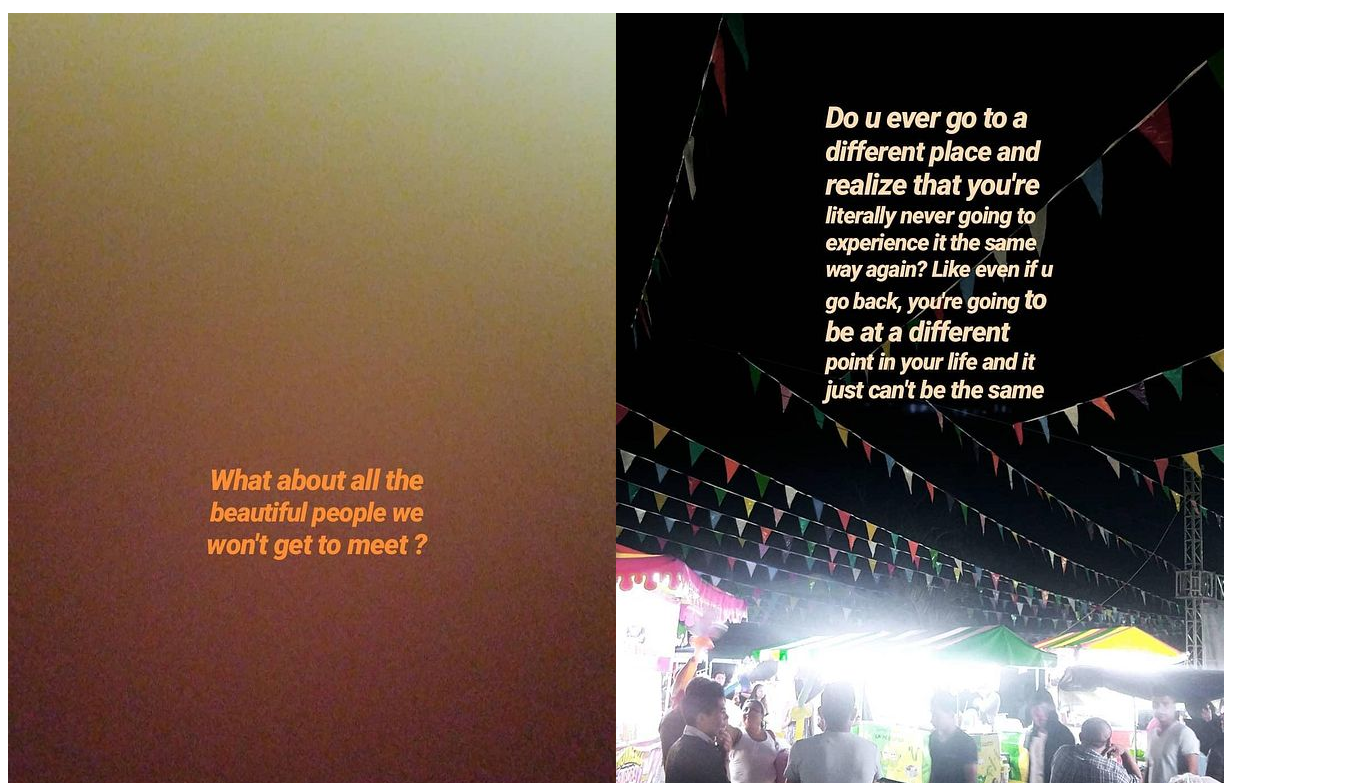
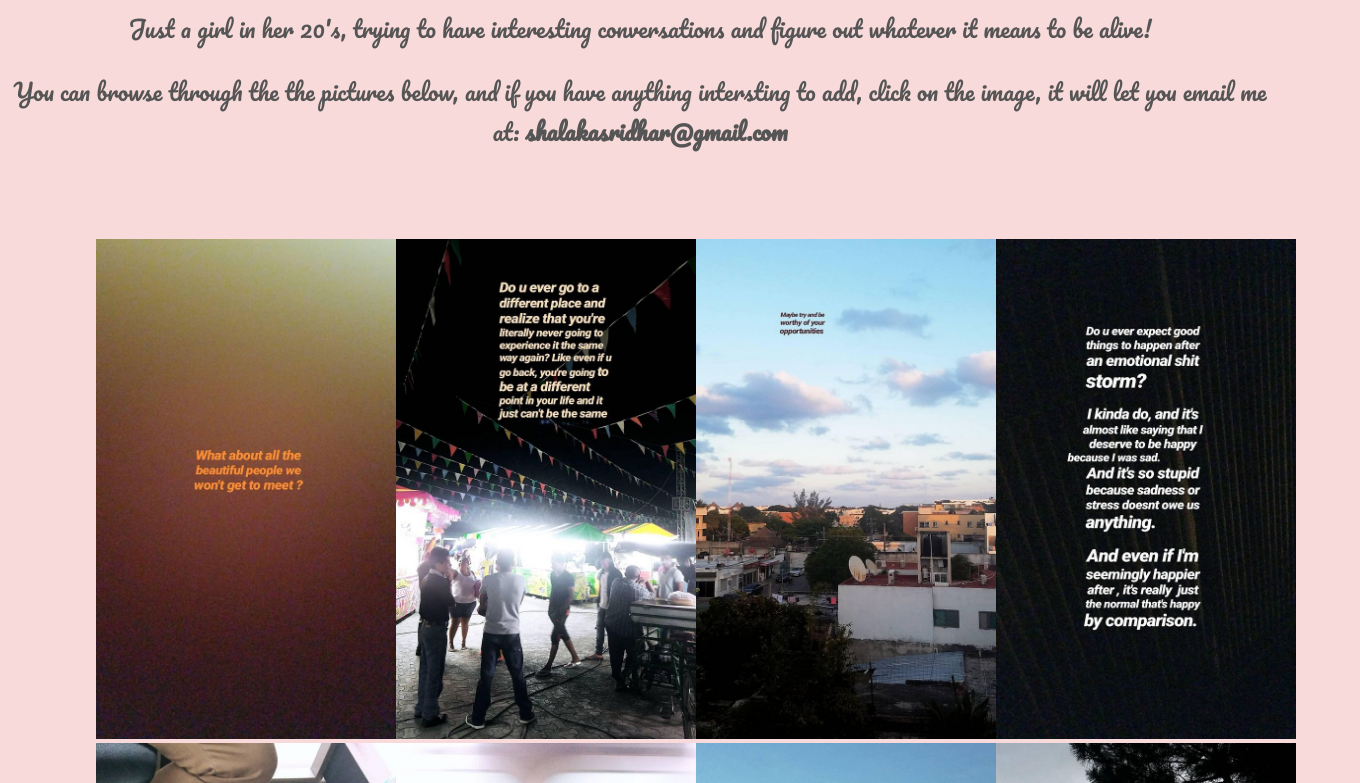
Before and after one commit to urmslvd/personalPage, a plain HTML site: page index.html in a window 1280 px wide. Shown: the part 135-918 px from the top of the page, 1360 px wide, since content can reach past the window. Drawn offline with Linux system fonts and the light colour scheme.

Commit message:
more images, and css

```diff
--- a/index.html
+++ b/index.html
@@ -2,24 +2,30 @@
 <html lang="en" dir="ltr">
 
 <head>
+  <link href="https://fonts.googleapis.com/css2?family=Pacifico&display=swap" rel="stylesheet" type="text/css">
+  <link rel="stylesheet" href="styles.css">
   <meta charset="utf-8">
   <title>Shalaka</title>
 </head>
 
 <body>
-  <h1>Shalaka</h1>
-  <p>Just a girl in her 20's, trying to have interesting conversations and figure out whatever it means to be alive!</p>
-  <p>You can browse through the the pictures below, and if you have anything intersting to add, email me at: <strong>shalakasridhar@gmail.com</strong></p>
 
-<div id="img">
+  <div class="textContainer">
+    <h1>Shalaka</h1>
+    <p>Just a girl in her 20's, trying to have interesting conversations and figure out whatever it means to be alive!</p>
+    <p>You can browse through the the pictures below, and if you have anything intersting to add, click on the image, it will let you email me at: <strong>shalakasridhar@gmail.com</strong></p>
+  </div>
 
+
+<div class="container">
+  <div class = "img" id="img">
+  </div>
 </div>
-
 <script type="text/javascript">
   var i = 1;
   var text  = '';
   while (i <= 28) {
-    text = text + '<img src="images/'+ i + '.jpg">';
+    text = text + '<img src="images/'+ i + '.jpg" width="300" height="500" >';
     document.getElementById("img").innerHTML = text;
     i++;
 }
--- /dev/null
+++ b/styles.css
@@ -0,0 +1,15 @@
+body {
+  background-color: #f7dad9;
+}
+.container {
+  width: 100%;
+  height: 100%;
+  margin: 7%;;
+}
+
+.textContainer {
+  font-family: 'Pacifico', cursive;
+  font-size: 23px;
+  text-align: center;
+  color: #555555;
+}
```
Also changed, not shown: images/26.jpg.
